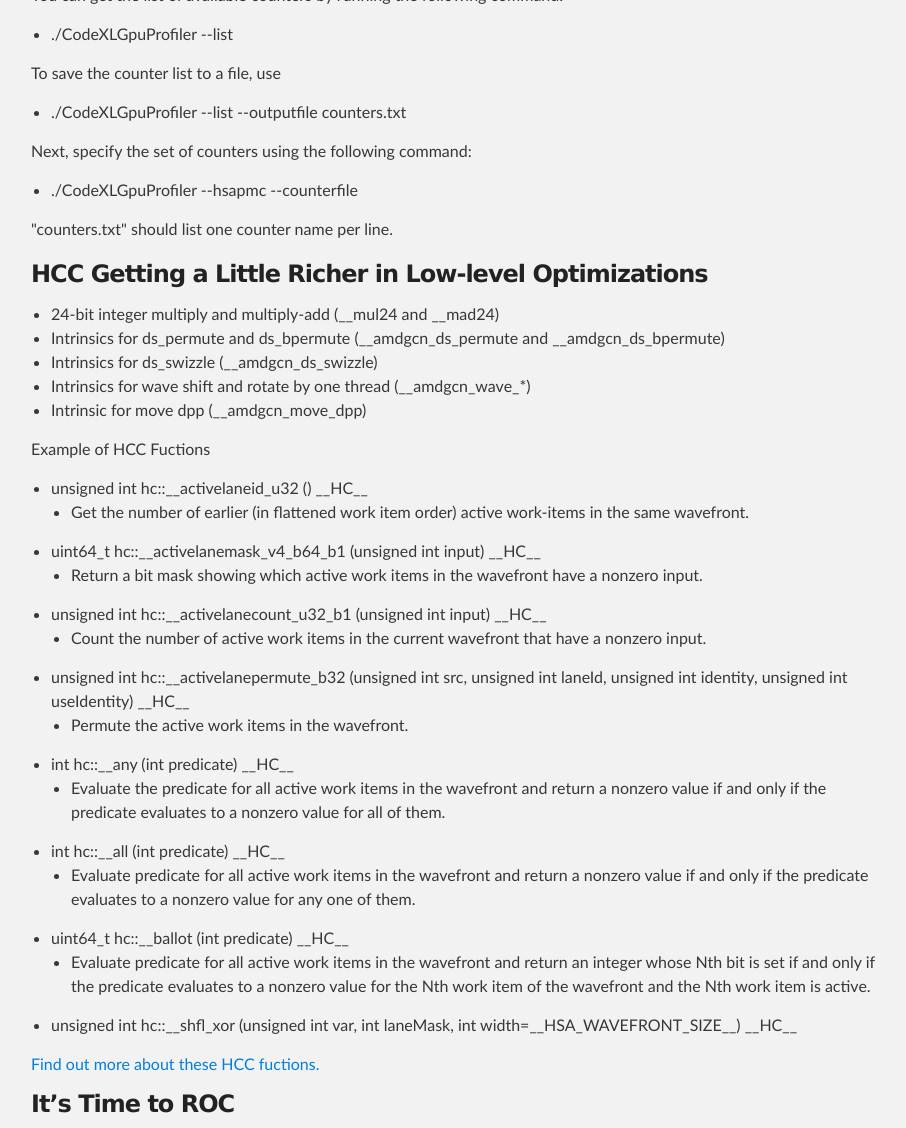
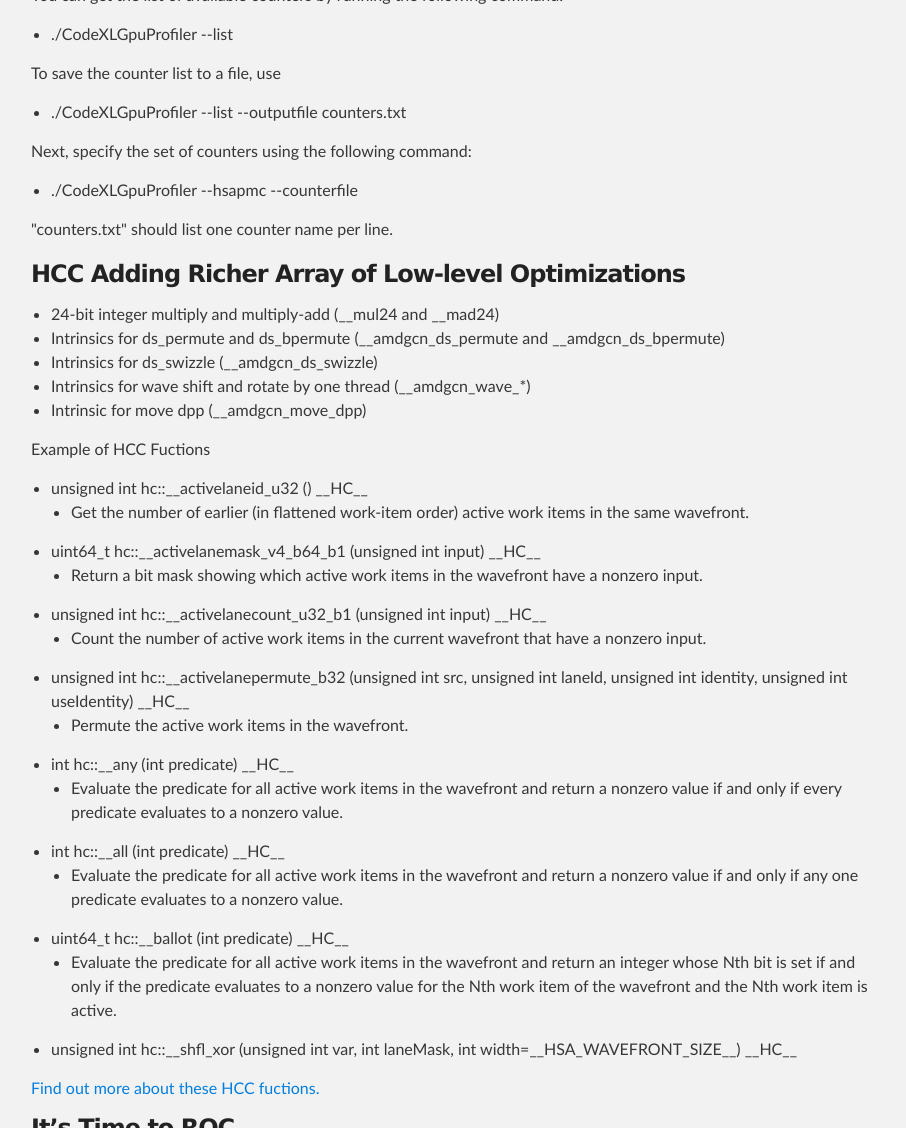
Before and after one commit to ROCm/ROCm.github.io, a Jekyll site: the page blog.html, which Jekyll copies as it is, in a window 1280 px wide and 1400 px high, scrolled down 976 px, cut to the strip 0-1128 px from the top of the window. Shown: the whole strip, without its empty margins (184-1090 px from the left). Built offline with Jekyll 4.4.1, drawn with Linux system fonts in a browser that asks for light colours; some of the changed text lies outside the part shown.

Commit message:
Update blog.html

```diff
--- a/blog.html
+++ b/blog.html
@@ -104,7 +104,7 @@
 <p>"counters.txt" should list one counter name per line.</p>
 
 
-<h3>HCC Getting a Little Richer in Low-level Optimizations</h3>
+<h3>HCC Adding Richer Array of Low-level Optimizations</h3>
 <ul>
 <li> 24-bit integer multiply and multiply-add (__mul24 and __mad24)</li>
 <li>Intrinsics for ds_permute and ds_bpermute (__amdgcn_ds_permute and __amdgcn_ds_bpermute)</li>
@@ -115,7 +115,7 @@
 <p>Example of HCC Fuctions</p>
 <ul>
 <li>unsigned int 	hc::__activelaneid_u32 () __HC__</li>
- 	<ul><li>Get the number of earlier (in flattened work item order) active work-items in the same wavefront. </li></ul>
+ 	<ul><li>Get the number of earlier (in flattened work-item order) active work items in the same wavefront. </li></ul>
 
 <li>uint64_t 	hc::__activelanemask_v4_b64_b1 (unsigned int input) __HC__</li>
  	<ul><li>Return a bit mask showing which active work items in the wavefront have a nonzero input. </li></ul>
@@ -127,13 +127,13 @@
  	<ul><li>Permute the active work items in the wavefront. </li></ul>
 
 <li>int 	hc::__any (int predicate) __HC__</li>
- 	<ul><li>Evaluate the predicate for all active work items in the wavefront and return a nonzero value if and only if the predicate evaluates to a nonzero value for all of them. </li></ul>
+ 	<ul><li>Evaluate the predicate for all active work items in the wavefront and return a nonzero value if and only if every predicate evaluates to a nonzero value. </li></ul>
 
 <li>int 	hc::__all (int predicate) __HC__</li>
- 	<ul><li>Evaluate predicate for all active work items in the wavefront and return a nonzero value if and only if the predicate evaluates to a nonzero value for any one of them.</li></ul>
+ 	<ul><li>Evaluate the predicate for all active work items in the wavefront and return a nonzero value if and only if any one predicate evaluates to a nonzero value.</li></ul>
 
 <li>uint64_t 	hc::__ballot (int predicate) __HC__</li>
- 	<ul><li>Evaluate predicate for all active work items in the wavefront and return an integer whose Nth bit is set if and only if the predicate evaluates to a nonzero value for the Nth work item of the wavefront and the Nth work item is active. </li></ul>
+ 	<ul><li>Evaluate the predicate for all active work items in the wavefront and return an integer whose Nth bit is set if and only if the predicate evaluates to a nonzero value for the Nth work item of the wavefront and the Nth work item is active. </li></ul>
 
 <li>unsigned int 	hc::__shfl_xor (unsigned int var, int laneMask, int width=__HSA_WAVEFRONT_SIZE__) __HC__ </li>
 
```
Also changed, not shown: other parts of blog.html (+1 -1 lines).
